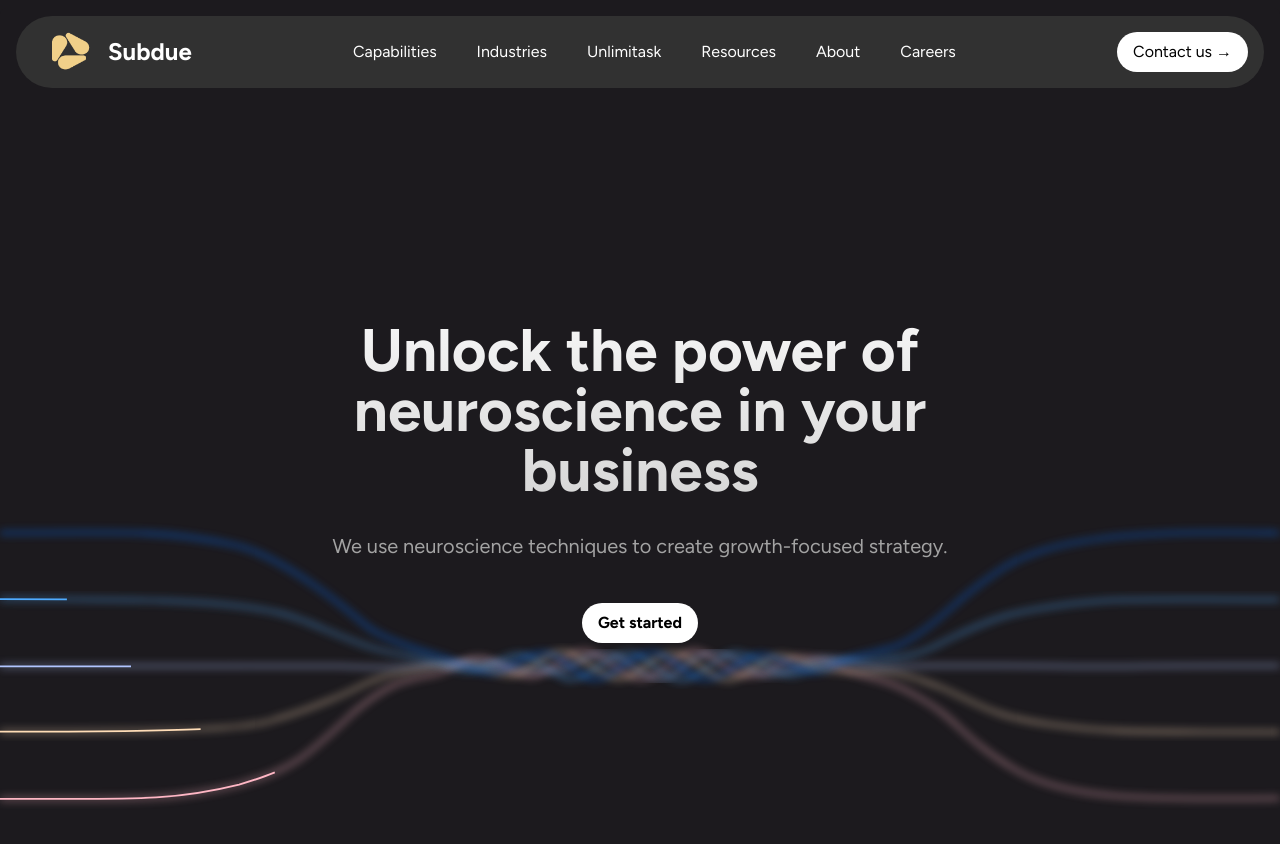
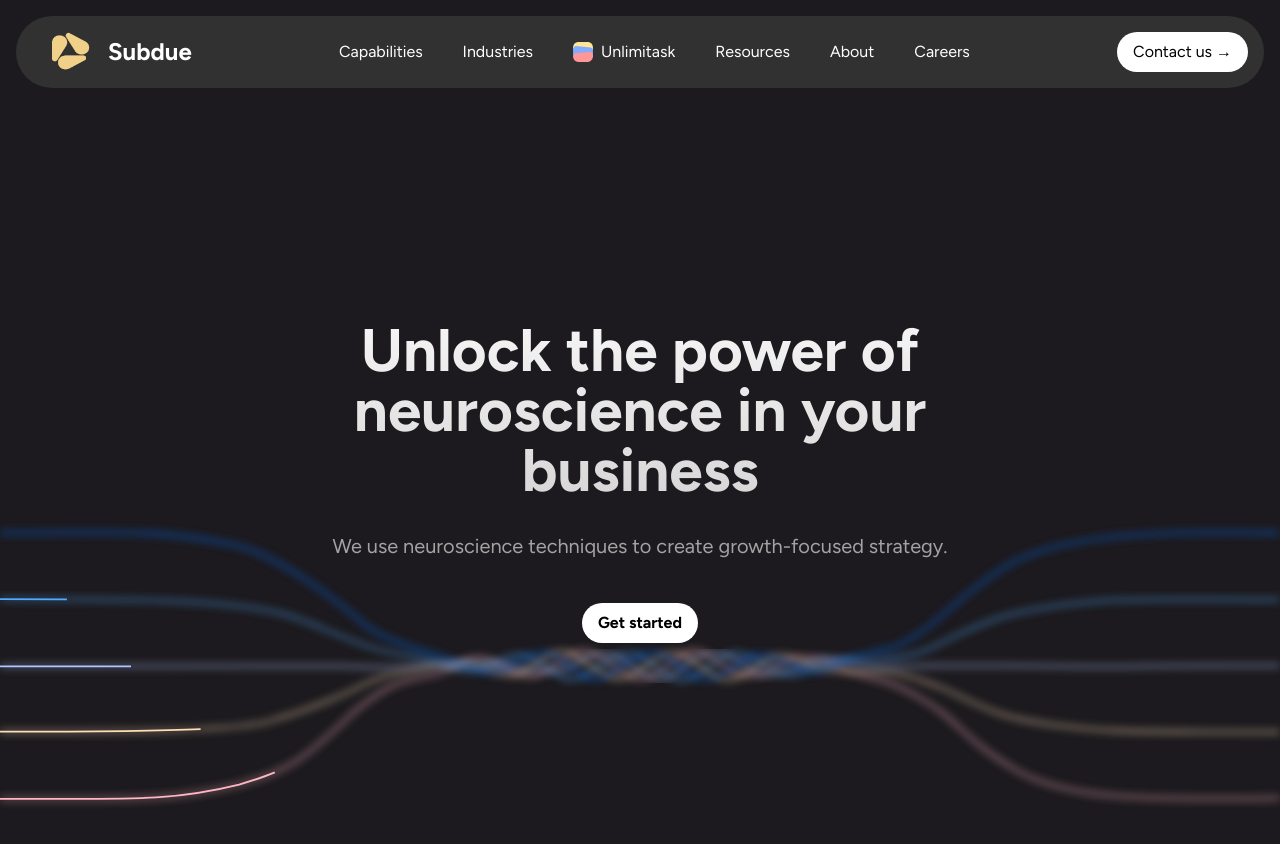
Before and after one commit to TheoSoillet/subdue1, a Next.js app: page / in a window 1280 px wide. Shown: the top 844 px of the page. Built offline with nearby package versions, Linux system fonts and the light colour scheme.

Commit message:
unlimitask

```diff
--- a/app/layout.tsx
+++ b/app/layout.tsx
@@ -48,7 +48,10 @@ function Header() {
             </div>
           )}
         </div>
-        <a href="/unlimitask" className="hover:underline text-md">Unlimitask</a>
+        <a href="/unlimitask" className="flex items-center space-x-2 hover:underline text-md">
+          <img src="/Unlimitask-Icon.png" alt="Unlimitask Icon" className="h-5 w-5" />
+          <span>Unlimitask</span>
+        </a>
         <a href="/resources" className="hover:underline text-md">Resources</a>
         <a href="/about" className="hover:underline text-md">About</a>
         <a href="/careers" className="hover:underline text-md">Careers</a>
@@ -68,7 +71,7 @@ export default function RootLayout({
   return (
     <html lang="en" className="dark">
       <head>
-        <link rel="icon" href="/Favicon.png" type="image/png" />
+        <link rel="icon" href="Favicon.png" type="image/png" />
       </head>
       <body className={`${figtree.className} bg-[#1C1A1E] dark:bg-[#131213]`}>
         <Header />
```
Also changed, not shown: public/Unlimitask-Icon.png (added).
